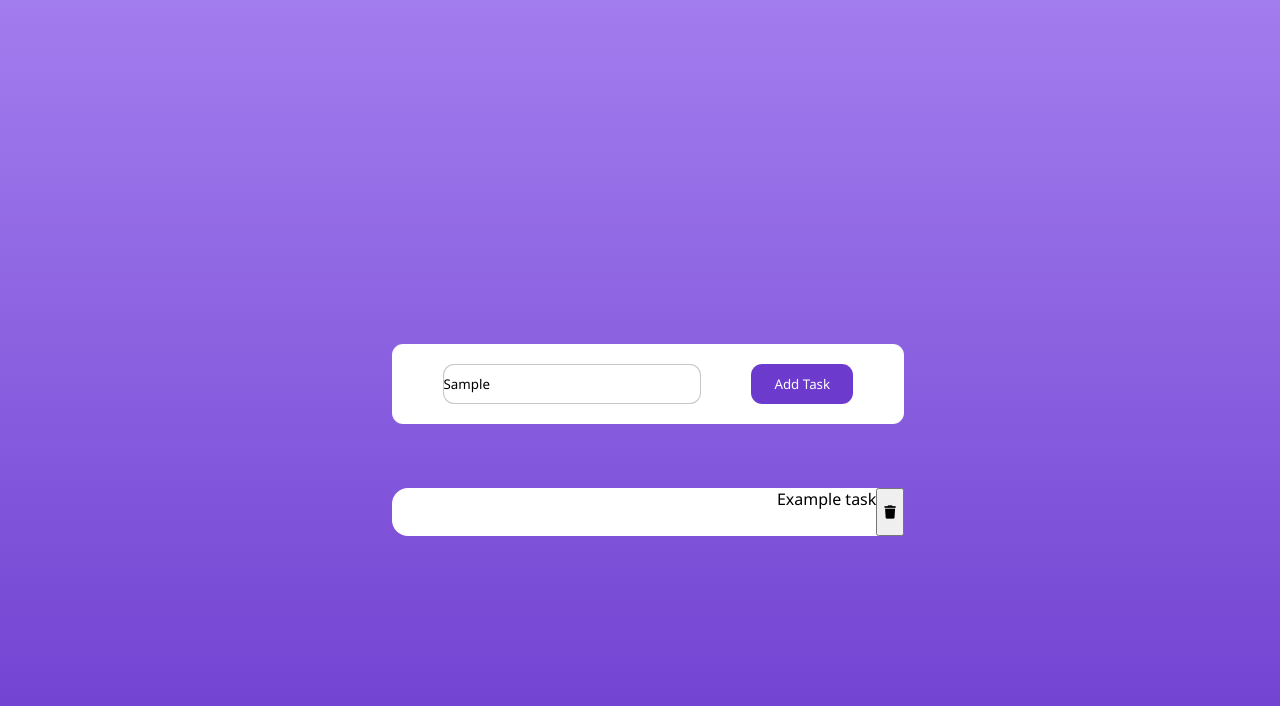
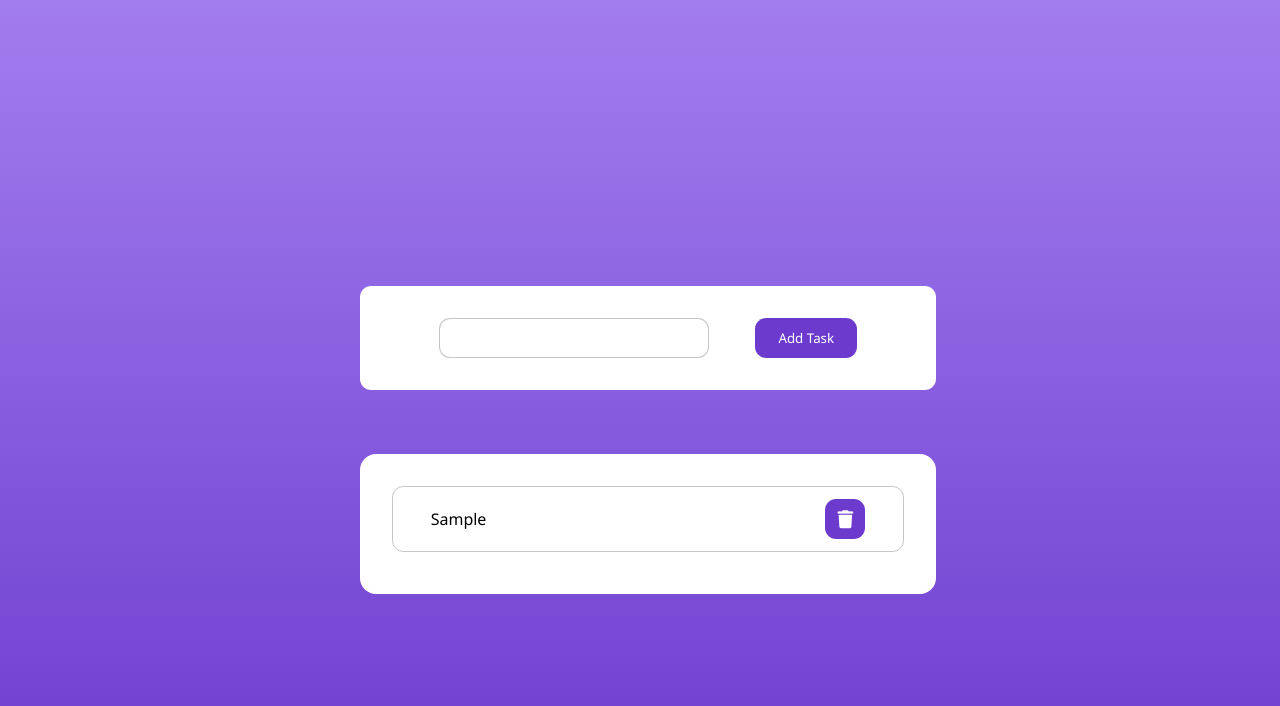
Before and after one commit to daxon101/to-do-app, a plain HTML site: page index.html in a window 1280 px wide. Both pictures are taken after typing "Sample" into the empty fields and a click on the button "Add Task". Drawn offline with Linux system fonts and the light colour scheme.

Commit message:
main logic and styling complete

```diff
--- a/index.html
+++ b/index.html
@@ -7,16 +7,13 @@
     <link rel="stylesheet" href="style.css">
 </head>
 <body>
-    <div class="input-container">
-        <input type="text" class="to-do-input">
-        <button type="submit" class="btn add-task">Add Task</button>
-    </div>
+    <form class="input-container" id="new-task-form">
+        <input type="text" id="taskName" name="taskName" class="to-do-input">
+        <button type="submit" class="btn add-task" id="addTask">Add Task</button>
+    </form>
     <div class="task-container">
-        <div class="task">
-            <div class="task-title">Example task</div>
-            <button type="button" class="delete"><i class="fa-solid fa-trash btn delete-button"></i></button>
-        </div>
     </div>
     <script src="https://kit.fontawesome.com/40052f49d5.js" crossorigin="anonymous"></script>
+    <script src="./toDo.js"></script>
 </body>
 </html>
--- a/style.css
+++ b/style.css
@@ -16,7 +16,7 @@ body {
 .input-container {
     width: 40%;
     max-width: 600px;
-    height: 10%;
+    padding: 2rem;
     border-radius: 0.7rem;
     background-color: #fff;
     display: flex;
@@ -41,6 +41,7 @@ body {
     height: 38px;
     width: 50%;
     border-radius: 0.7rem;
+    padding-left: 12px
 }
 
 .task-container {
@@ -51,10 +52,30 @@ body {
     flex-direction: column;
     justify-content: center;
     border-radius: 1em;
+    padding: 2rem;
 }
 
 .task {
     display: flex;
-    justify-content: flex-end;
-    height: 3rem;
+    justify-content: space-evenly;
+    align-items: center;
+    min-height: 3rem;
+    border: rgba(160, 160, 160, 0.6) 1px solid;
+    border-radius: 0.7rem;
+    padding: 0.5rem 0;
+    margin-bottom: 2%;
 }
+
+.task-title {
+    width: 70%;
+}
+
+.delete {
+    background-color: rgb(108, 59, 206);
+    color: #FFF;
+    border: 0;
+    border-radius: 0.7rem;
+    height: 40px;
+    width: 40px;
+    font-size: large;
+}
--- a/toDo.js
+++ b/toDo.js
@@ -0,0 +1,61 @@
+// First let's work on adding a task
+let tasks = []
+
+const taskContainer = document.querySelector('.task-container')
+const inputField = document.querySelector('.to-do-input')
+
+// handleAddTask deals with grabbing the form value and rendering it to the display
+const handleAddTask = (e) => {
+
+    // Prevent page refresh
+    e.preventDefault()
+
+    // grab the value in the input box
+    const newTask = e.target.taskName.value
+
+    if (newTask == "") return
+
+    // add the value to the task list - this will become an addition to local storage eventually
+    tasks.push(newTask)
+
+    // render the tasks to the display
+    renderTasks(tasks)
+
+    // Clear the input field
+    inputField.value = ""
+
+}
+
+// This function renders the tasks to the display
+const renderTasks = (tasks) => {
+
+// generate html string for each task
+const taskHTML = tasks.map((task, index) => {
+    return (`
+    <div class="task">
+    <div class="task-title">${task}</div>
+    <button type="button" class="delete" id="${index}"><i id="${index}" class="fa-solid fa-trash btn delete-button"></i></button>
+    </div>
+    `)
+})
+
+// add the html to the task container
+taskContainer.innerHTML = taskHTML.join('')
+
+}
+
+// This function removes the task from the list
+const handleDeleteTask = (e) => {
+    if(e.target.classList.contains('delete-button') || e.target.classList.contains('delete')) {
+        let filteredTasks = tasks.filter((task, index) => index !== parseInt(e.target.id))
+        tasks = [...filteredTasks]
+        renderTasks(tasks)
+    }
+}
+
+// grab the dom elements required - the input field and the submit button
+const form = document.querySelector('#new-task-form')
+form.addEventListener('submit', (e) => handleAddTask(e))
+
+// Add an event listener to whole container and use delegation to capture the correct element
+taskContainer.addEventListener("click", handleDeleteTask)
```
